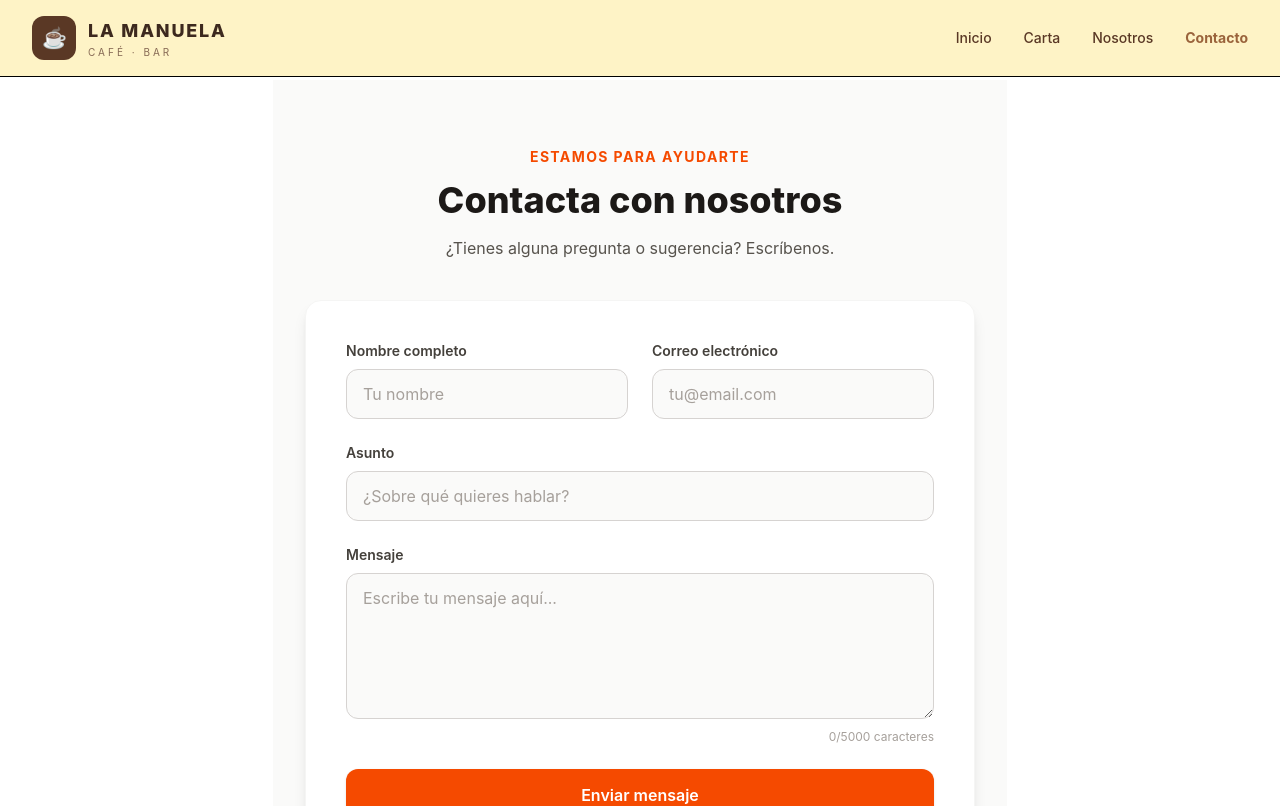
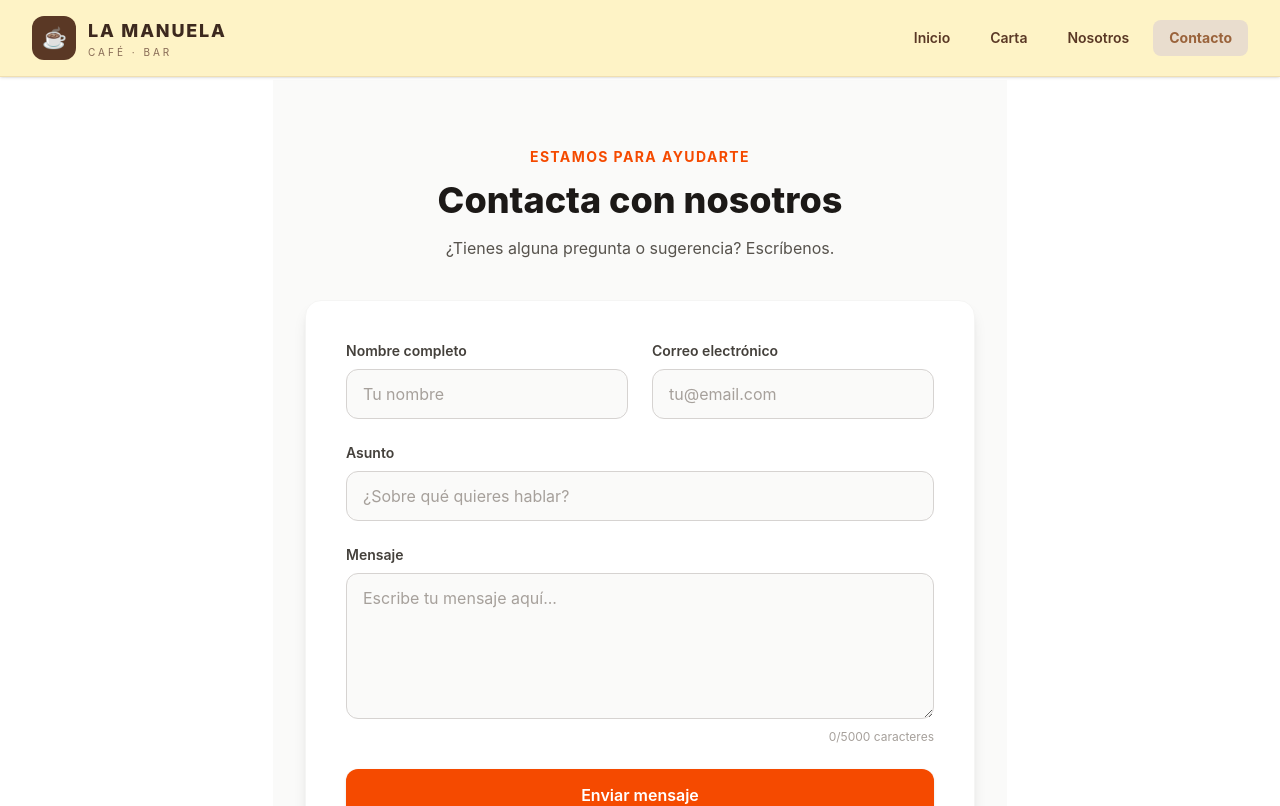
Before and after one commit to juamaya/LaManuela, a Nuxt app: page /contacto in a window 1280 px wide. Shown: the top 806 px of the page. Built offline with nearby package versions, Linux system fonts and the light colour scheme.

Commit message:
Ultimos arreglos commit OK

```diff
--- a/app/components/ContactForm.vue
+++ b/app/components/ContactForm.vue
@@ -231,7 +231,7 @@ async function handleSubmit() {
         <button
           type="submit"
           :disabled="loading"
-          class="flex w-full items-center justify-center gap-2
+          class="flex w-full items-center justify-center gap-2 cursor-pointer
                  rounded-xl bg-orange-600 px-6 py-3.5
                  font-semibold text-white shadow-sm transition
                  hover:bg-orange-700 focus-visible:outline-none
--- a/app/components/Hero.vue
+++ b/app/components/Hero.vue
@@ -31,7 +31,7 @@
           class="mt-6 max-w-lg text-base leading-7 text-[#765D4B] sm:text-lg sm:leading-8"
         >
           Un buen café por la mañana, algo rico para compartir y
-          momentos que merecen quedarse. Bienvenido a La Taza.
+          momentos que merecen quedarse. Bienvenido a <span class="text-[#A8754D] font-bold">La Manuela.</span>
         </p>
 
         <!-- Botones -->
--- a/app/components/Navbar.vue
+++ b/app/components/Navbar.vue
@@ -17,29 +17,34 @@ const closeMenu = () => {
 </script>
 
 <template>
-  <header class="fixed top-0 left-0 z-50 w-full border-b bg-amber-100">
+  <header
+    class="fixed left-0 top-0 z-50 w-full border-b border-amber-900/10 bg-amber-100 shadow-sm"
+  >
     <nav
-      class=" mx-auto flex max-w-7xl items-center justify-between px-5 py-4 sm:px-8 "
+      class="mx-auto flex max-w-7xl items-center justify-between px-5 py-4 sm:px-8"
       aria-label="Navegación principal"
     >
       <!-- Logo -->
       <NuxtLink
         to="/"
-        class="flex items-center gap-3"
-        aria-label="La Taza, inicio"
+        class="group flex items-center gap-3"
+        aria-label="La Manuela, inicio"
         @click="closeMenu"
       >
         <span
-          class="flex h-11 w-11 items-center justify-center rounded-xl bg-[#5A3825] text-xl text-[#F7F0E6]"
+          class="flex h-11 w-11 items-center justify-center rounded-xl bg-[#5A3825] text-xl text-[#F7F0E6] transition duration-300 group-hover:bg-[#754B32] group-hover:rotate-[-6deg]"
           aria-hidden="true"
         >
           ☕
         </span>
 
         <span class="flex flex-col">
-          <span class="text-lg font-extrabold tracking-widest text-[#3D291E]">
+          <span
+            class="text-lg font-extrabold tracking-widest text-[#3D291E] transition-colors duration-300 group-hover:text-[#9A633B]"
+          >
             LA MANUELA
           </span>
+
           <span class="text-[10px] tracking-[0.3em] text-[#876A55]">
             CAFÉ · BAR
           </span>
@@ -49,7 +54,7 @@ const closeMenu = () => {
       <!-- Botón menú móvil -->
       <button
         type="button"
-        class="flex h-11 w-11 items-center justify-center rounded-lg text-[#5A3825] transition hover:bg-[#E9DDCE] focus-visible:outline-2 focus-visible:outline-offset-2 focus-visible:outline-[#5A3825] md:hidden"
+        class="flex h-11 w-11 items-center justify-center rounded-lg text-[#5A3825] transition-colors duration-300 hover:bg-[#E9DDCE] active:bg-[#D8C2AB] focus-visible:outline-2 focus-visible:outline-offset-2 focus-visible:outline-[#5A3825] md:hidden"
         :aria-expanded="menuOpen"
         aria-controls="main-menu"
         :aria-label="menuOpen ? 'Cerrar menú' : 'Abrir menú'"
@@ -90,20 +95,26 @@ const closeMenu = () => {
         </svg>
       </button>
 
-      <!-- Enlaces -->
+      <!-- Navegación -->
       <ul
         id="main-menu"
-        class="absolute left-0 right-0 top-full flex flex-col gap-1 border-b border-amber-900/10 bg-[#F7F0E6] px-5 py-4 shadow-lg md:static md:flex md:flex-row md:items-center md:gap-8 md:border-0 md:bg-transparent md:p-0 md:shadow-none"
+        class="absolute left-0 right-0 top-full flex-col gap-1 border-b border-amber-900/10 bg-[#F7F0E6] px-5 py-4 shadow-lg md:static md:flex md:flex-row md:items-center md:gap-2 md:border-0 md:bg-transparent md:p-0 md:shadow-none"
         :class="menuOpen ? 'flex' : 'hidden md:flex'"
       >
         <li v-for="link in links" :key="link.to">
           <NuxtLink
             :to="link.to"
-            class="block rounded-lg px-4 py-3 text-sm font-medium text-[#5A3825] transition hover:bg-[#E9DDCE] hover:text-[#9A633B] md:px-0 md:py-2 md:hover:bg-transparent"
-            active-class="!font-bold !text-[#9A633B]"
+            class="group relative block overflow-hidden rounded-lg px-4 py-3 text-sm font-semibold text-[#5A3825] transition-all duration-300 ease-in-out hover:bg-[#E9DDCE] hover:text-[#9A633B] active:scale-[0.98] active:bg-[#D8C2AB] active:text-[#3D291E] focus-visible:outline-2 focus-visible:outline-offset-2 focus-visible:outline-[#9A633B] md:px-4 md:py-2"
+            active-class="!bg-[#E9DDCE] !font-bold !text-[#9A633B]"
             @click="closeMenu"
           >
             {{ link.label }}
+
+            <!-- Línea inferior animada -->
+            <span
+              class="absolute bottom-1 left-4 right-4 h-0.5 origin-left scale-x-0 rounded-full bg-[#9A633B] transition-transform duration-300 ease-out group-hover:scale-x-100 group-active:scale-x-100 md:bottom-0.5"
+              aria-hidden="true"
+            />
           </NuxtLink>
         </li>
       </ul>
```
